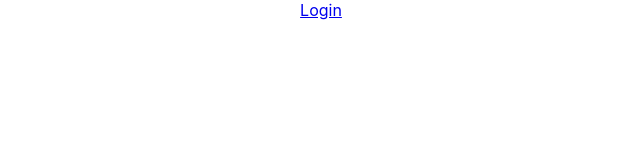
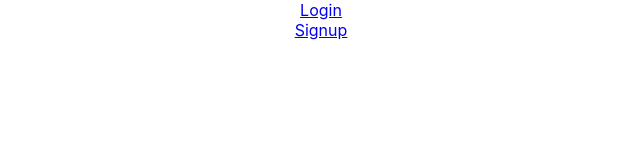
Before and after one commit to restfulry/bundle-builder, a React (Create React App) app: page /login in a window 1280 px wide. Shown: the top 160 px of the page, without its empty margins (319-959 px from the left). Built offline with nearby package versions, Linux system fonts and the light colour scheme.

Commit message:
add basic link to signup page

```diff
--- a/src/pages/App/App.js
+++ b/src/pages/App/App.js
@@ -3,12 +3,14 @@ import { Route } from "react-router-dom";
 import "./App.css";
 
 import LoginPage from "../LoginPage/LoginPage";
+import SignupPage from "../SignupPage/SignupPage";
 
 class App extends Component {
   render() {
     return (
       <div className="App">
         <LoginPage />
+        <SignupPage />
       </div>
     );
   }
--- /dev/null
+++ b/src/pages/SignupPage/SignupPage.jsx
@@ -0,0 +1,12 @@
+import React, { Component } from 'react';
+import { Link } from 'react-router-dom'
+
+const SignupPage = (props) => {
+  return (
+    <div>
+      <Link to='/signup'>Signup</Link>
+    </div>
+  )
+}
+
+export default SignupPage;
```
